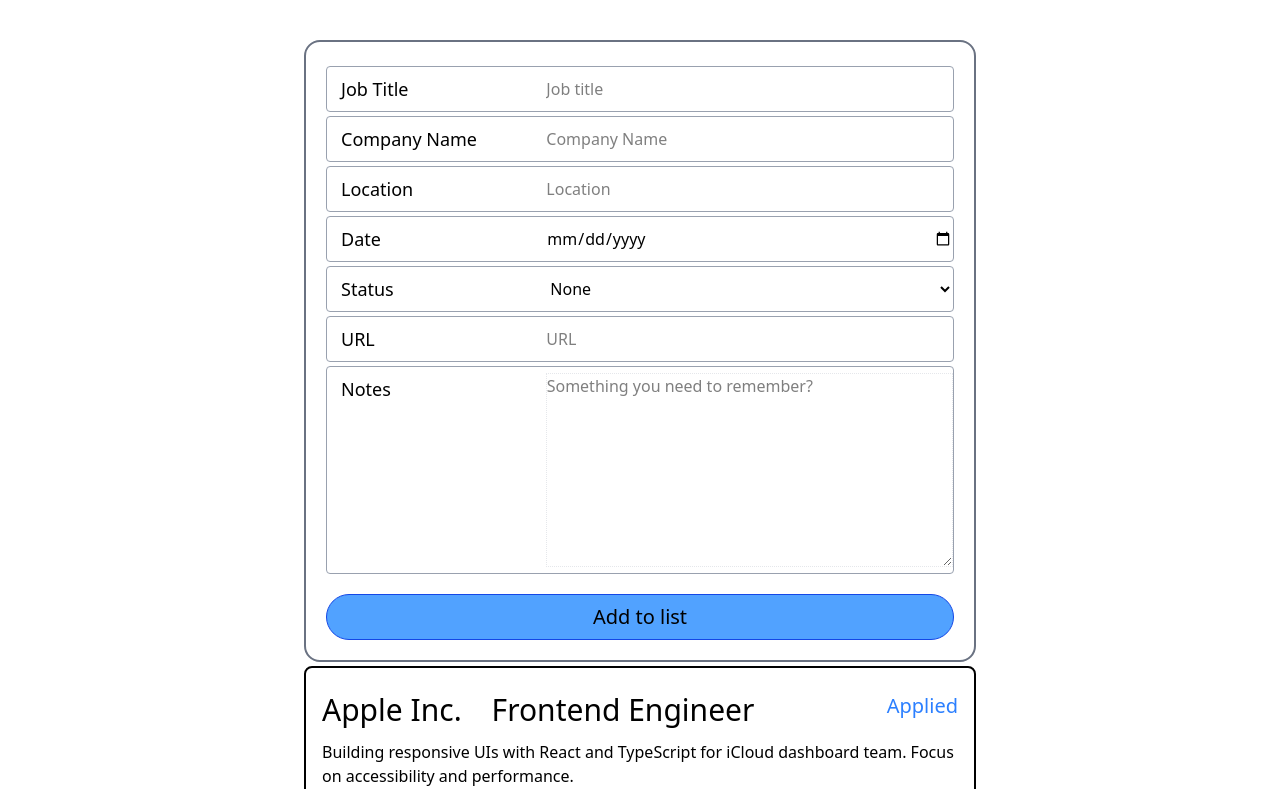
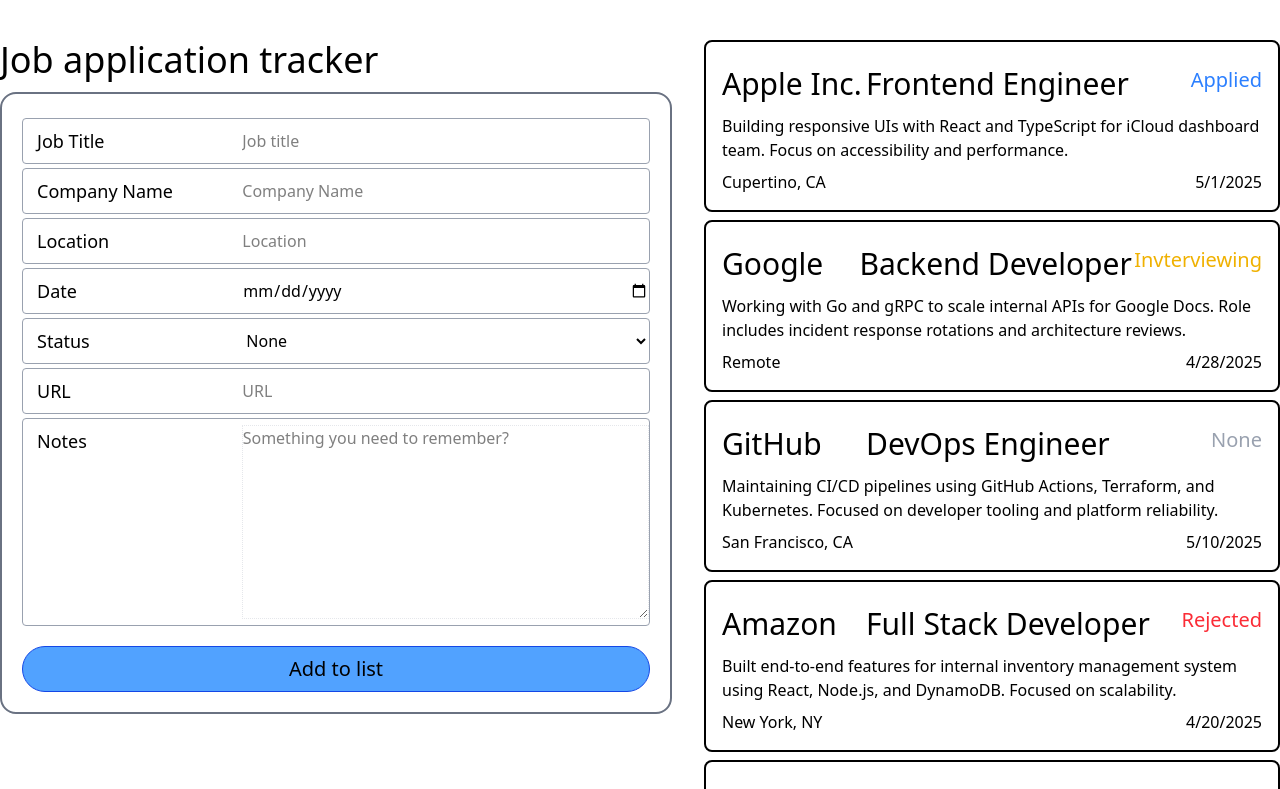
Before and after one commit to gustavoSo3/application-tracker, a React (Vite) app in the folder client/: page / in a window 1280 px wide. Shown: the top 789 px of the page. Built offline with nearby package versions, Linux system fonts and the light colour scheme.

Commit message:
Small sisual changes

```diff
--- a/client/src/App.tsx
+++ b/client/src/App.tsx
@@ -54,11 +54,14 @@
 	]
 
 	return (
-		<div>
-			<div>
+		<div className="flex gap-8">
+			<div className="flex flex-col gap-3">
+				<div >
+					<h1 className="text-4xl">Job application tracker</h1>
+				</div>
 				<JobInputForm/>
 			</div>
-			<div className="flex flex-col">
+			<div className="flex flex-col gap-2">
 				{
 					jobCards.map((x, i) =>
 						<JobCard key={i} {...x}/>
--- a/client/src/JobCard.tsx
+++ b/client/src/JobCard.tsx
@@ -25,7 +25,7 @@
 
 
 	return (
-		<div className="min-w-fit max-w-2xl mt-1 mb-1 p-4 pt-1 border-2 rounded-lg hover:border-blue-400">
+		<div className="min-w-fit max-w-2xl p-4 pt-1 border-2 rounded-lg hover:border-blue-400">
 
 			<div className="flex pt-5 pb-3">
 				<div className="flex flex-4">
```
